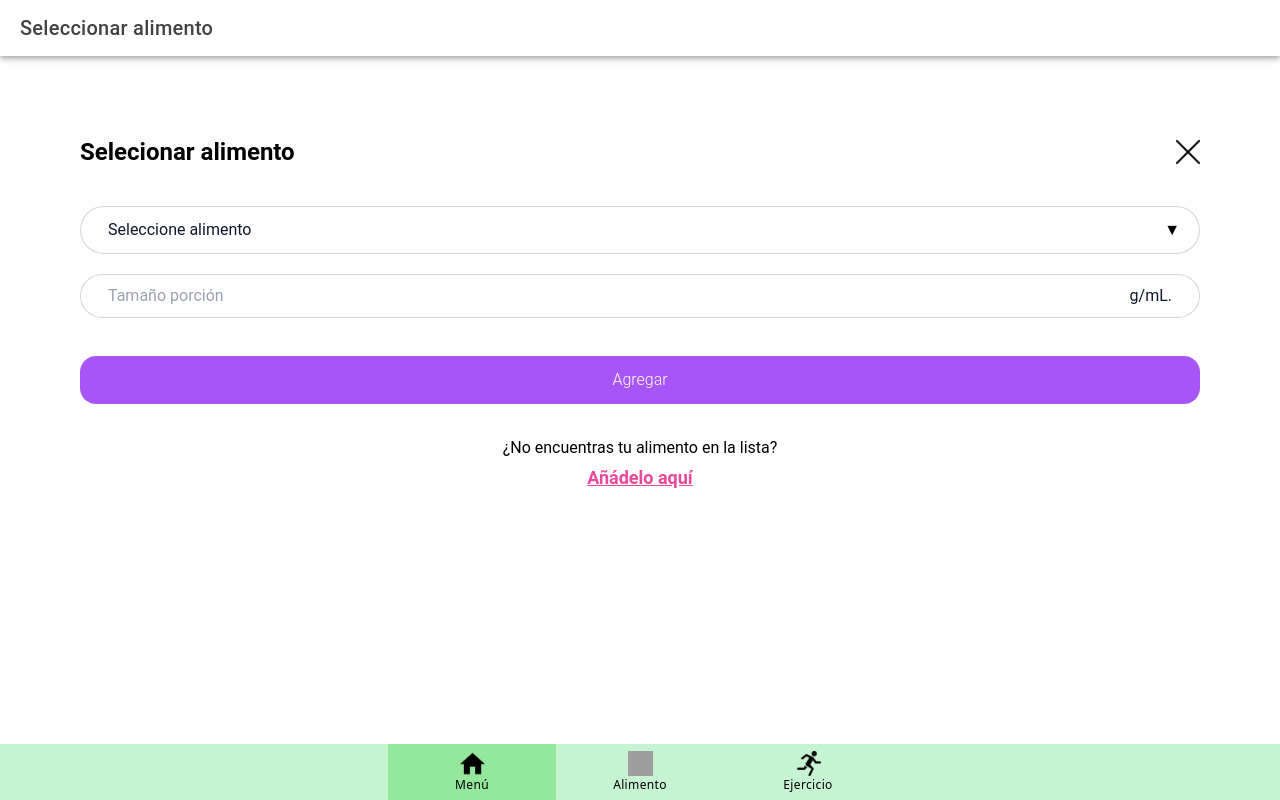
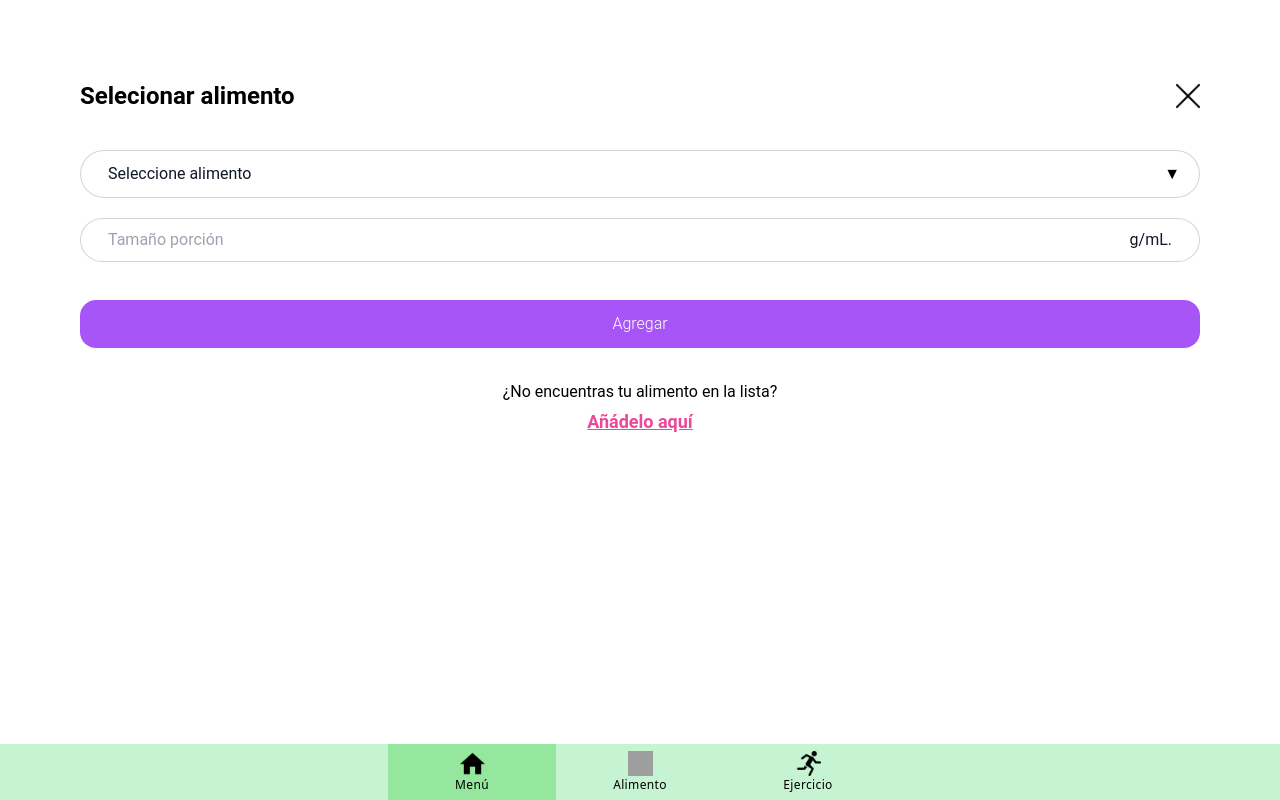
Before and after one commit to cykrr/salud-ionic, a React (Vite) app: page /tabs/food/add in a window 1280 px wide. Built offline with nearby package versions, Linux system fonts and the light colour scheme; grey boxes are pictures that could not be loaded.

Commit message:
Corregir CloseButton para que use        IonRouter en vez de Browser.History y añadir label faltante.

```diff
--- a/src/components/CloseButton.tsx
+++ b/src/components/CloseButton.tsx
@@ -1,9 +1,8 @@
-import {useHistory} from "react-router-dom"
-
+import {useIonRouter} from '@ionic/react';
 export default function CloseButton() {
-    const history = useHistory()
+    const ir = useIonRouter();
     return(
-        <button className="w-6 h-6" onClick={()=>{history.goBack()}}>
+        <button className="w-6 h-6" onClick={()=>{ir.goBack()}}>
             <img className="w-full h-full" src='src/assets/cerrar.png' alt=""/>
         </button>
     );
--- a/src/pages/AddFood.tsx
+++ b/src/pages/AddFood.tsx
@@ -7,13 +7,11 @@ export default function AddFood() {
     return (
         <IonPage>
             <IonHeader>
-                <IonToolbar>
-                    <IonTitle>Seleccionar alimento</IonTitle>
-                </IonToolbar>
+
             </IonHeader>
             <IonContent>
-                <div className="flex w-full h-full flex-col">
-                    <div className="flex h-full flex-col p-20 gap-8">
+                <div className="flex w-full h-full flex-col p-20">
+                    <div className="flex h-full flex-col gap-8">
                         <div className="flex justify-between items-center">
                             <h1>Selecionar alimento</h1>
                             <CloseButton />
@@ -27,7 +25,7 @@ export default function AddFood() {
                         <Button>Agregar</Button>
                         <div className="flex flex-col gap-1 text-center">
                             <p>¿No encuentras tu alimento en la lista?</p>
-                            <IonRouterLink routerLink="/tabs/food/create">
+                            <IonRouterLink routerLink="/tabs/food/create" routerDirection='forward' >
                                 <a className="text-pink-500 text-lg font-semibold underline" href="">Añádelo aquí</a>
                             </IonRouterLink>
                         </div>
--- a/src/pages/Food.tsx
+++ b/src/pages/Food.tsx
@@ -1,12 +1,14 @@
-import { IonHeader, IonPage, IonContent, IonTitle } from "@ionic/react";
-import {NavBar, LinkButton} from "../components";
+import { IonHeader, IonPage, IonContent, IonRouterOutlet } from "@ionic/react";
+import {NavBar, LinkButton, Button} from "../components";
+import AddFood from "./AddFood";
+import { Route } from "react-router-dom";
 
 export default function Food() {
     return (
         <IonPage>
             <IonContent>
                 <div className="flex flex-col w-full h-full">
-                    <div className="grow m-5 overflow-y-auto">
+                    <div className="p-5 overflow-y-auto">
                         <h1>Tu alimentación diaria</h1>
                         <div className='h-8'></div>
                             <div className="rounded-lg  space-y-2.5 p-5 ">
@@ -53,7 +55,6 @@ export default function Food() {
                                 </table>
                                 <p>Consumo recomendado 1200 cal.</p>
                                 <p className="italic">No has alcanzado el consumo mínimo recomendado.</p>
-                                <div className="h-4"></div>
                                 <center>
                                     <LinkButton href="/tabs/food/add">Añadir alimento</LinkButton>
                                 </center>
--- a/src/pages/MainTabRoot.tsx
+++ b/src/pages/MainTabRoot.tsx
@@ -3,8 +3,8 @@ import MainTabs from "./MainTabs";
 import { AddFood, AddExercise, CreateFood } from "./";
 
 import { IonContent, IonHeader, IonPage } from '@ionic/react';
-import { IonRouterOutlet, IonTabBar, IonTabButton, IonTabs, IonIcon, IonLabel } from '@ionic/react';
-import { Redirect, Route } from 'react-router-dom';
+import { IonRouterOutlet, IonTabBar, IonTabButton, IonTabs, IonIcon, IonLabel, IonNav } from '@ionic/react';
+import { NavLink, Redirect, Route } from 'react-router-dom';
 import { triangle, ellipse, square } from 'ionicons/icons';
 
 import { Menu, Food, Exercise } from '.'
@@ -34,7 +34,7 @@ export default function MainTabRoot() {
                     <Food />
                 </Route>
                 <Route exact path="/tabs/food/add">
-                    <AddFood></AddFood>
+                    <AddFood/>
                 </Route>
                 <Route exact path="/tabs/food/create">
                     <CreateFood/>
```
